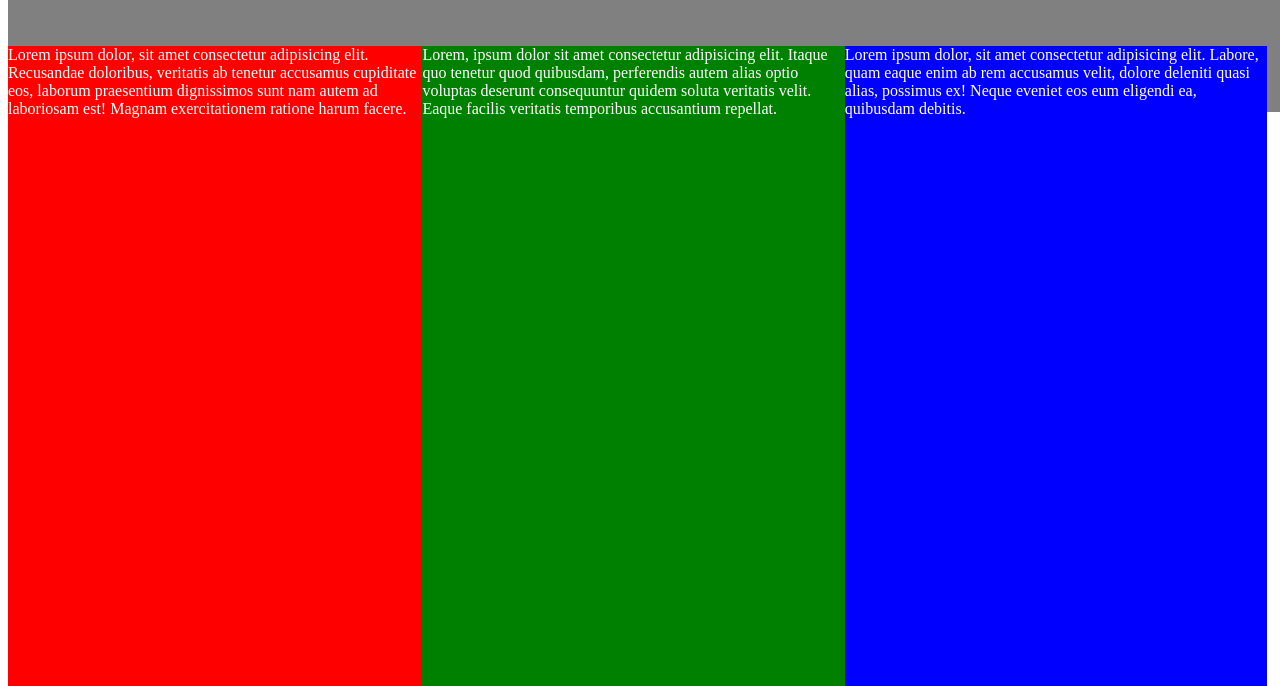
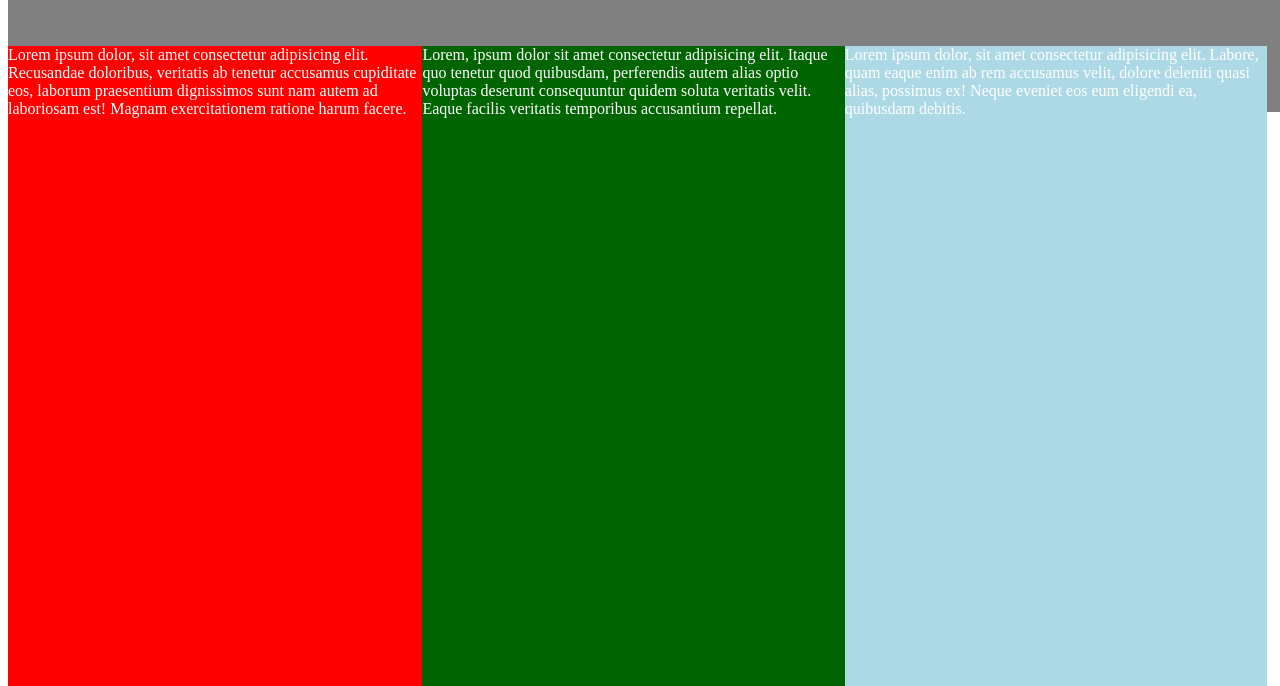
Before and after one commit to AirGus21/sandbox, a plain HTML site: page index.html in a window 1280 px wide. Shown: the part 114-800 px from the top of the page. Drawn offline with Linux system fonts and the light colour scheme.

Commit message:
Mom Example

```diff
--- a/style.css
+++ b/style.css
@@ -27,7 +27,7 @@ div {
   left: 33%;
   width: 33%;
   height: 80%;
-  background-color: green;
+  background-color: darkgreen;
 }
 
 #blue {
@@ -35,5 +35,5 @@ div {
   left: 66%;
   width: 33%;
   height: 80%;
-  background-color: blue;
+  background-color: lightblue;
 }
```
